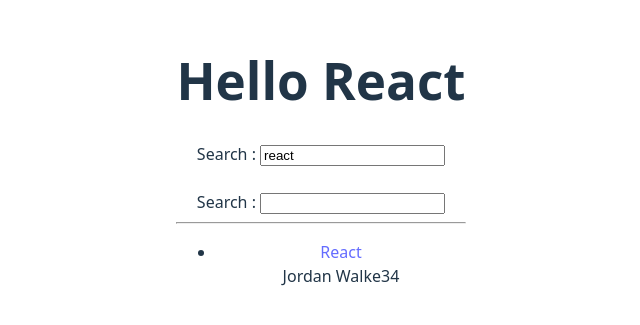
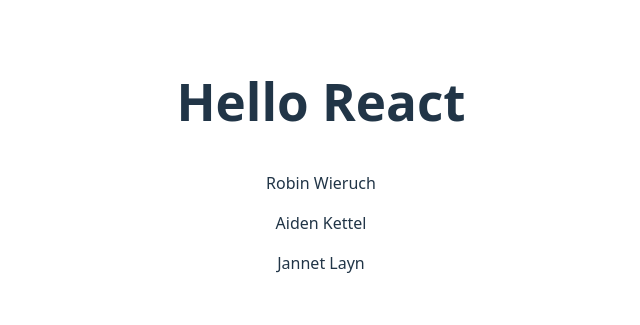
Before and after one commit to Nikhil98765/road-to-react, a React (Vite) app: page / in a window 1280 px wide. Shown: the part 239-564 px from the top of the page, without its empty margins (319-959 px from the left). Built offline with nearby package versions, Linux system fonts and the light colour scheme.

Commit message:
drag and drop component changes

```diff
--- a/package.json
+++ b/package.json
@@ -10,6 +10,7 @@
     "preview": "vite preview"
   },
   "dependencies": {
+    "@hello-pangea/dnd": "^18.0.1",
     "react": "^19.1.1",
     "react-dom": "^19.1.1"
   },
--- a/src/App.jsx
+++ b/src/App.jsx
@@ -1,4 +1,5 @@
 import './App.css'
+import { Dnd } from './components/Dnd';
 import InputWithLabel from './components/InputWithLabel';
 import { List } from './components/List';
 import { Search } from './components/Search';
@@ -39,14 +40,16 @@
   return (
     <>
       <h1>{title}</h1>
-      <Search searchTerm={searchTerm} onSearch={handleSearch} />
+      {/* <Search searchTerm={searchTerm} onSearch={handleSearch} />
       <br />
       <br />
       <InputWithLabel id="input-with-label" label="Search : " />
 
-      <hr />
+      <hr /> */}
 
-      <List list={searchedStories}/>
+      {/* <List list={searchedStories} /> */}
+
+      <Dnd />
     </>
   );
 }
--- /dev/null
+++ b/src/components/Dnd.jsx
@@ -0,0 +1,82 @@
+import { DragDropContext, Draggable, Droppable } from '@hello-pangea/dnd';
+import React, { useState } from 'react'
+
+const INITIAL_LIST = [
+  {
+    id: "1",
+    firstName: "Robin",
+    lastName: "Wieruch",
+  },
+  {
+    id: "2",
+    firstName: "Aiden",
+    lastName: "Kettel",
+  },
+  {
+    id: "3",
+    firstName: "Jannet",
+    lastName: "Layn",
+  },
+];
+
+const DndItem = ({item, index}) => {
+  return (
+    <Draggable draggableId={item.id} index={index}>
+      {(provided, snapshot) => (
+        <div
+          ref={provided.innerRef}
+          {...provided.dragHandleProps}
+          {...provided.draggableProps}
+          style={{
+            padding: '8px 16px',
+            ...provided.draggableProps.style,
+            background: snapshot.isDragging ? 'pink' : 'transparent',
+          }}
+        >
+          {item.firstName} {item.lastName}
+        </div>
+      )}
+    </Draggable>
+  )
+}
+
+const List = ({ list, onDragEnd }) => {
+  return (
+    <DragDropContext onDragEnd={onDragEnd}>
+      <Droppable droppableId="droppable">
+        {
+          (provided) => (
+            <div ref={provided.innerRef} {...provided.droppableProps}>
+              {
+                list.map((item, index) => (
+                  <DndItem item={item} key={item.id} index={index} />
+              ))}
+            </div>
+          )
+        }
+      </Droppable>
+    </DragDropContext>
+  );
+}
+
+export const Dnd = () => {
+  const [list, setList] = useState(INITIAL_LIST);
+
+  const handleDragEnd = ({ destination, source }) => {
+    if (!destination) return;
+    setList(reorder(list, source.index, destination.index))
+  }
+
+  const reorder = (list, sourceIndex, destinationIndex) => {
+    const result = Array.from(list);
+    const [removed] = result.splice(sourceIndex, 1);
+    result.splice(destinationIndex, 0, removed);
+    return result;
+  }
+
+  return (
+    <div>
+      <List list={ list } onDragEnd={handleDragEnd}/>
+    </div>
+  )
+}
```
Also changed, not shown: src/components/RadioButton.jsx (added, +8 -0 lines), 1 other file (tests, documents, lock files or other folders).
